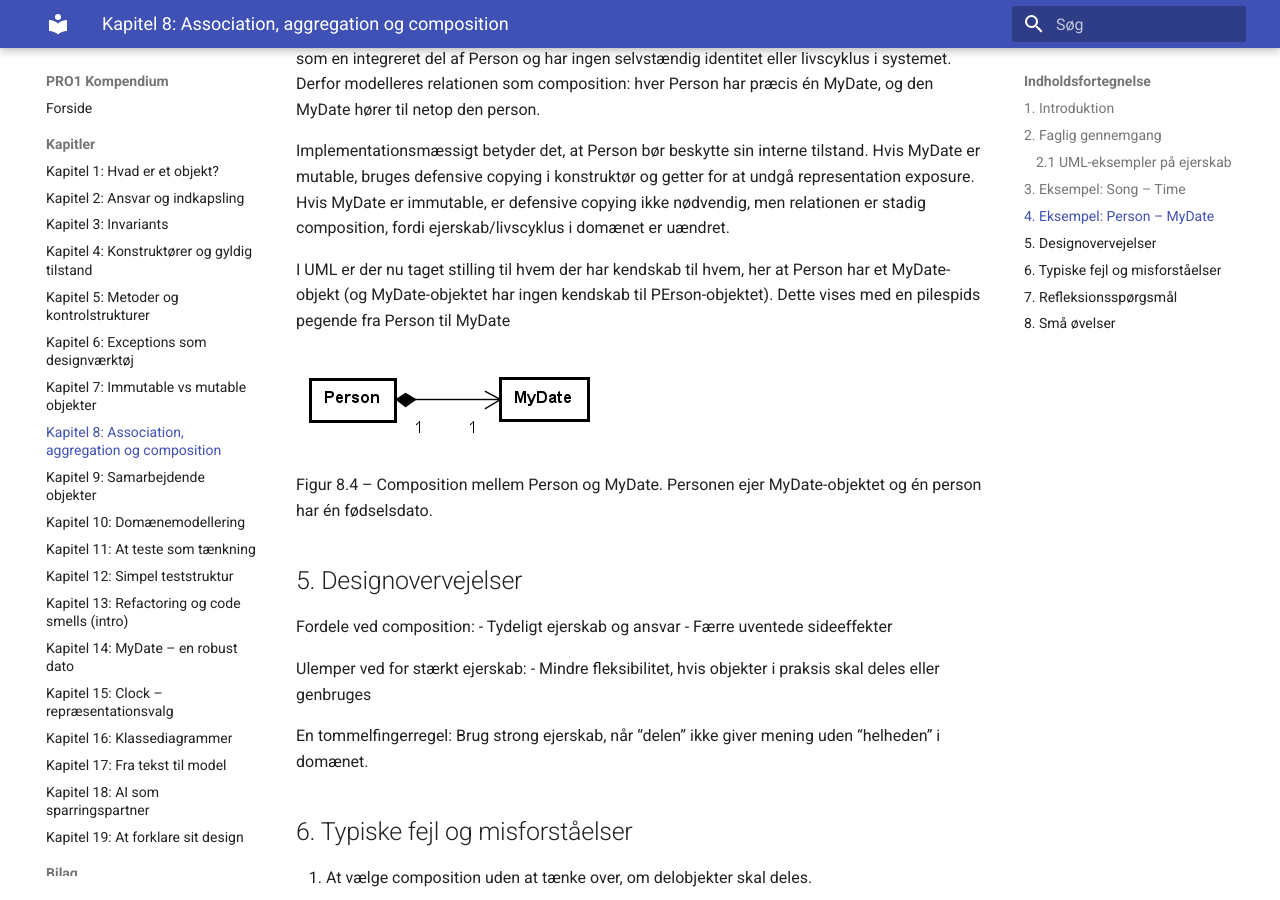
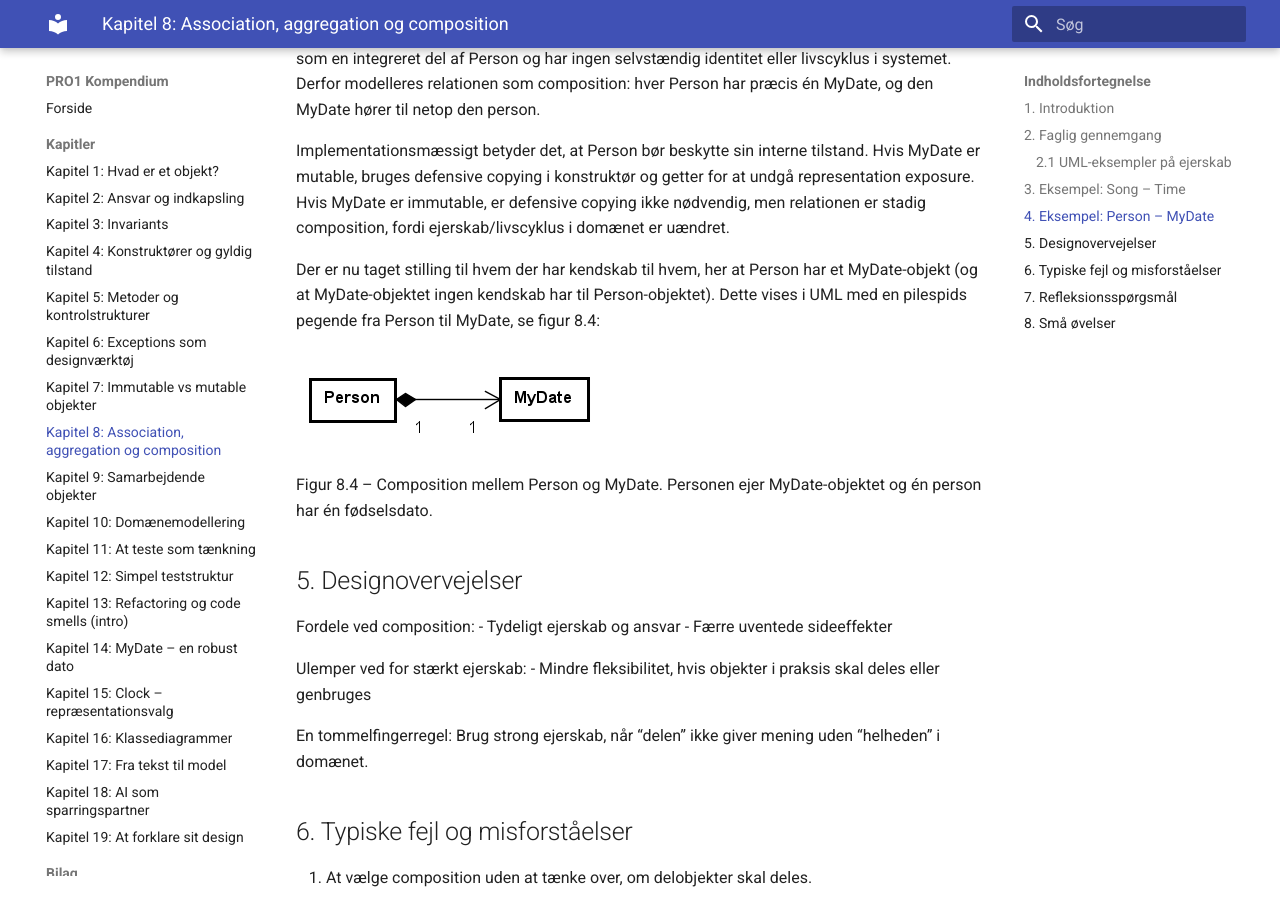
Before and after one commit to sva-via/PRO1-kompendium, an MkDocs documentation site: the page built from docs/kapitel/08.md, in a window 1280 px wide and 900 px high, scrolled down 2753 px. Built offline with MkDocs 1.6.1 and Material for MkDocs 9.7.7, drawn with Linux system fonts in a browser that asks for light colours.

Commit message:
Clarify UML relationship between Person and MyDate

```diff
--- a/docs/kapitel/08.md
+++ b/docs/kapitel/08.md
@@ -94,7 +94,7 @@ Person indeholder en MyDate, som repræsenterer personens fødselsdato. MyDate b
 
 Implementationsmæssigt betyder det, at Person bør beskytte sin interne tilstand. Hvis MyDate er mutable, bruges defensive copying i konstruktør og getter for at undgå representation exposure. Hvis MyDate er immutable, er defensive copying ikke nødvendig, men relationen er stadig composition, fordi ejerskab/livscyklus i domænet er uændret.
 
-I UML er der nu taget stilling til hvem der har kendskab til hvem, her at Person har et MyDate-objekt (og MyDate-objektet har ingen kendskab til PErson-objektet). Dette vises med en pilespids pegende fra Person til MyDate
+Der er nu taget stilling til hvem der har kendskab til hvem, her at Person har et MyDate-objekt (og at MyDate-objektet ingen kendskab har til Person-objektet). Dette vises i UML med en pilespids pegende fra Person til MyDate, se figur 8.4:
 
 ![Figur](../images/kap08-4.png)
 
```
